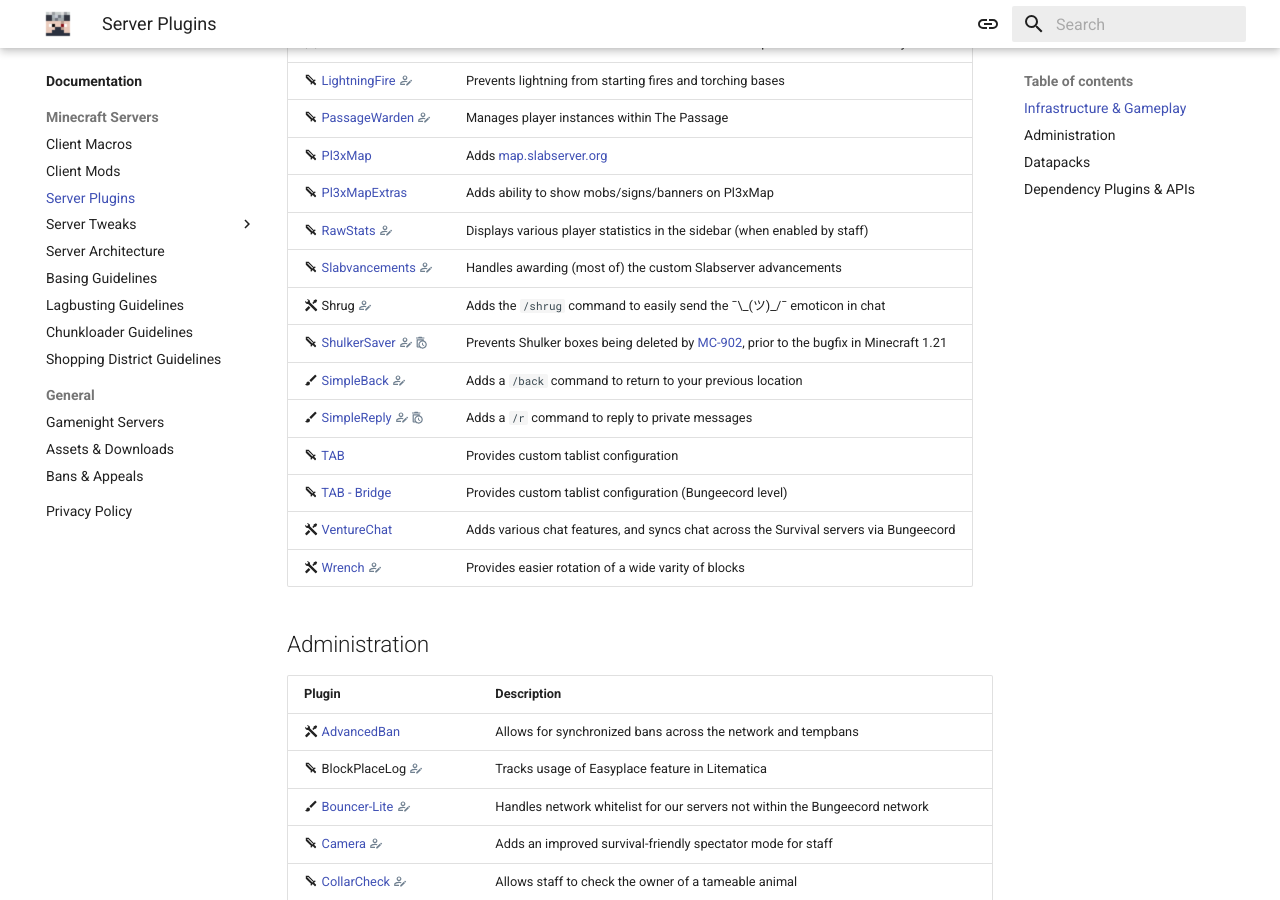
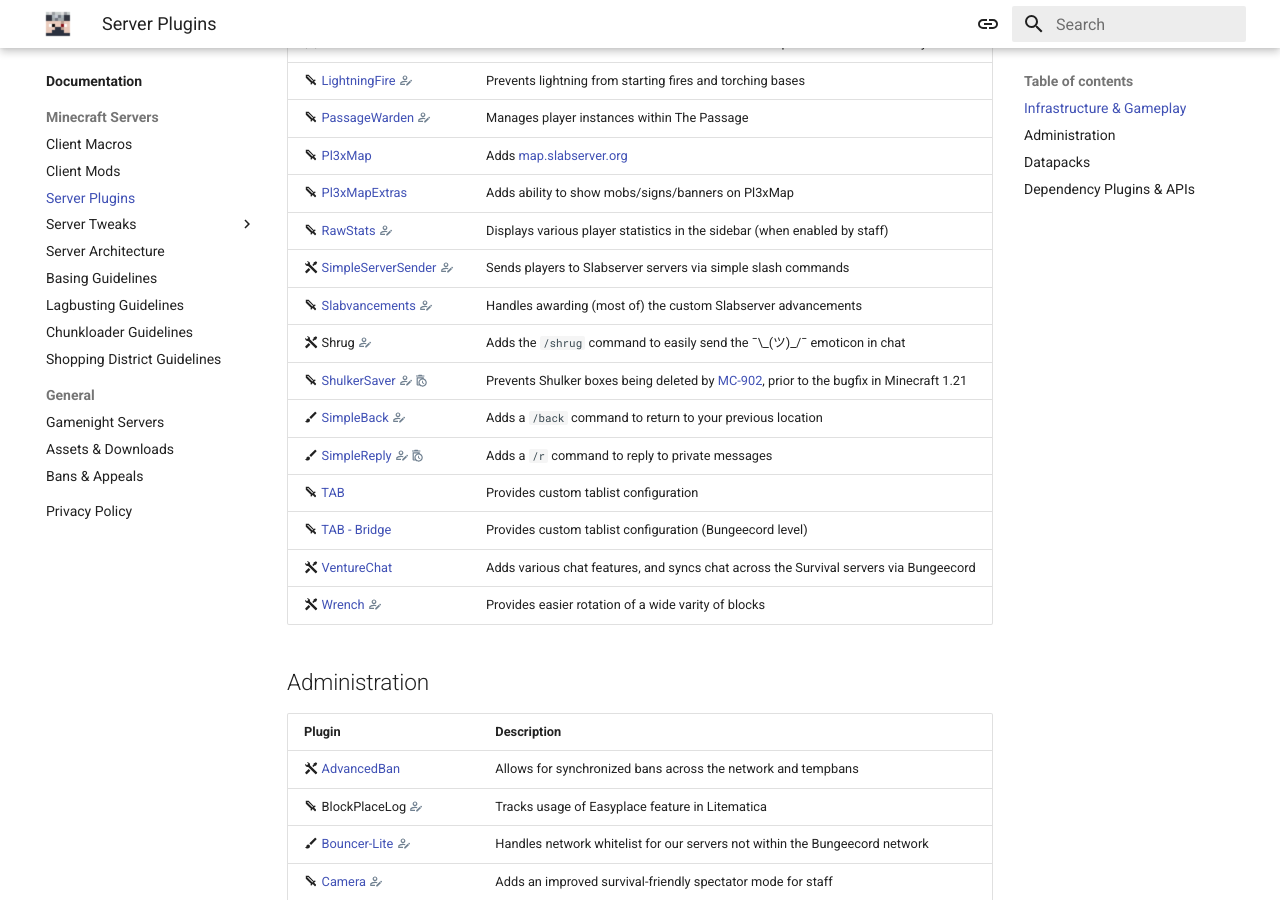
Before and after one commit to Slabserver/slabserver.github.io, an MkDocs documentation site: the page built from docs/documentation/minecraft/server-plugins.md, in a window 1280 px wide and 900 px high, scrolled down 835 px. Built offline with MkDocs 1.6.1 and Material for MkDocs 9.7.7, drawn with Linux system fonts in a browser that asks for light colours.

Commit message:
Add SimpleServerSender to server plugins

```diff
--- a/docs/documentation/minecraft/server-plugins.md
+++ b/docs/documentation/minecraft/server-plugins.md
@@ -28,6 +28,7 @@
 | :material-sword: [Pl3xMap](https://www.spigotmc.org/resources/pl3xmap.109697/) | Adds [map.slabserver.org](https://map.slabserver.org) |
 | :material-sword: [Pl3xMapExtras](https://modrinth.com/plugin/pl3xmapextras) | Adds ability to show mobs/signs/banners on Pl3xMap |
 | :material-sword: [RawStats](https://github.com/GoldenDelicios/RawStats) :material-account-edit-outline:{.staff} | Displays various player statistics in the sidebar (when enabled by staff) |
+| :material-tools: [SimpleServerSender](https://github.com/Slabserver/SimpleServerSender) :material-account-edit-outline:{.staff} | Sends players to Slabserver servers via simple slash commands |
 | :material-sword: [Slabvancements](https://github.com/Slabserver/Slabvancements) :material-account-edit-outline:{.staff} | Handles awarding (most of) the custom Slabserver advancements |
 | :material-tools: Shrug :material-account-edit-outline:{.staff} | Adds the `/shrug` command to easily send the ¯\\\_(ツ)_/¯ emoticon in chat |
 | :material-sword: [ShulkerSaver](https://github.com/GoldenDelicios/ShulkerSaver) :material-account-edit-outline:{.staff}:material-delete-clock-outline:{.deprecate} | Prevents Shulker boxes being deleted by [MC-902](https://bugs.mojang.com/browse/MC-902), prior to the bugfix in Minecraft 1.21 |
```
